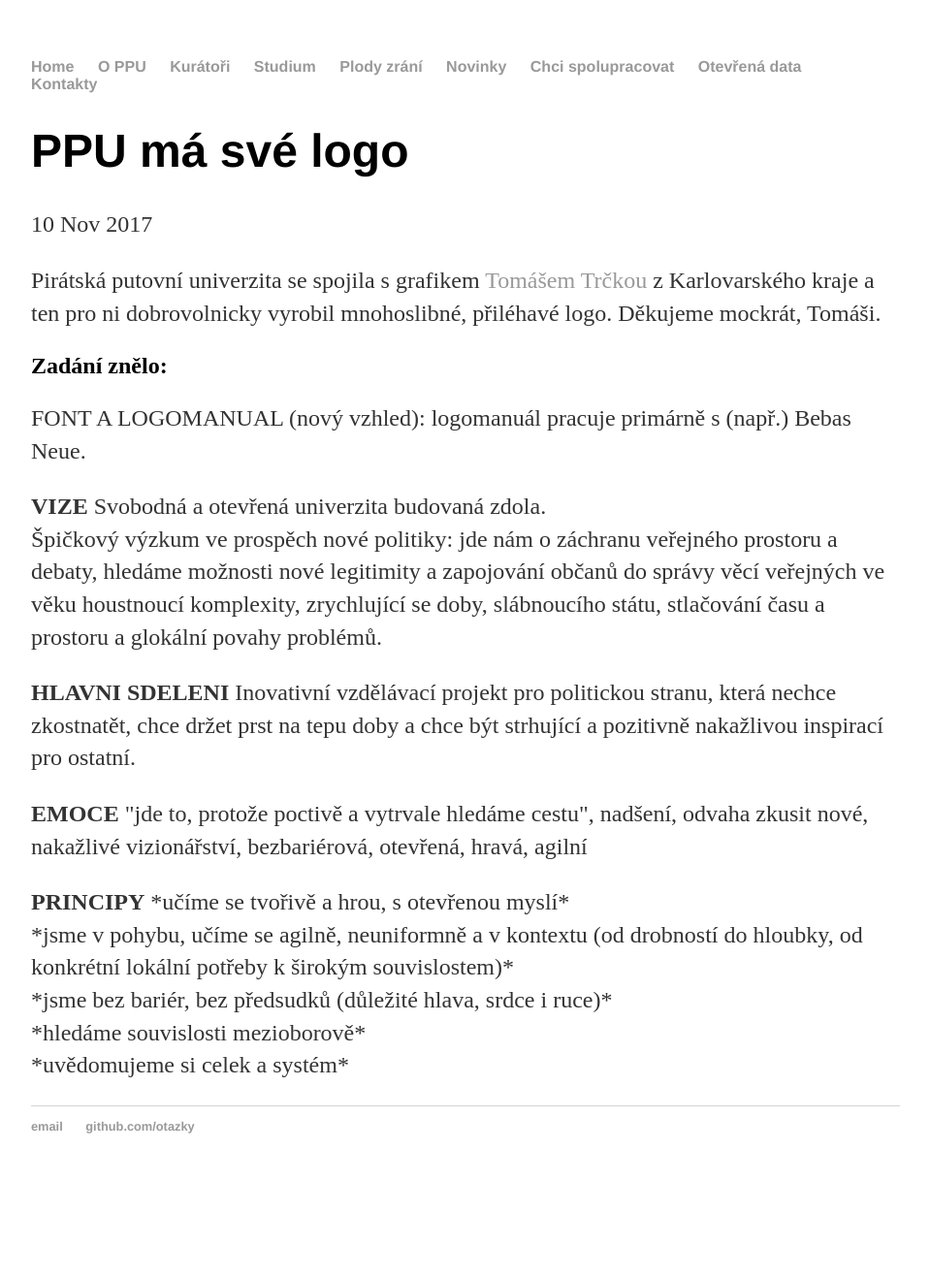
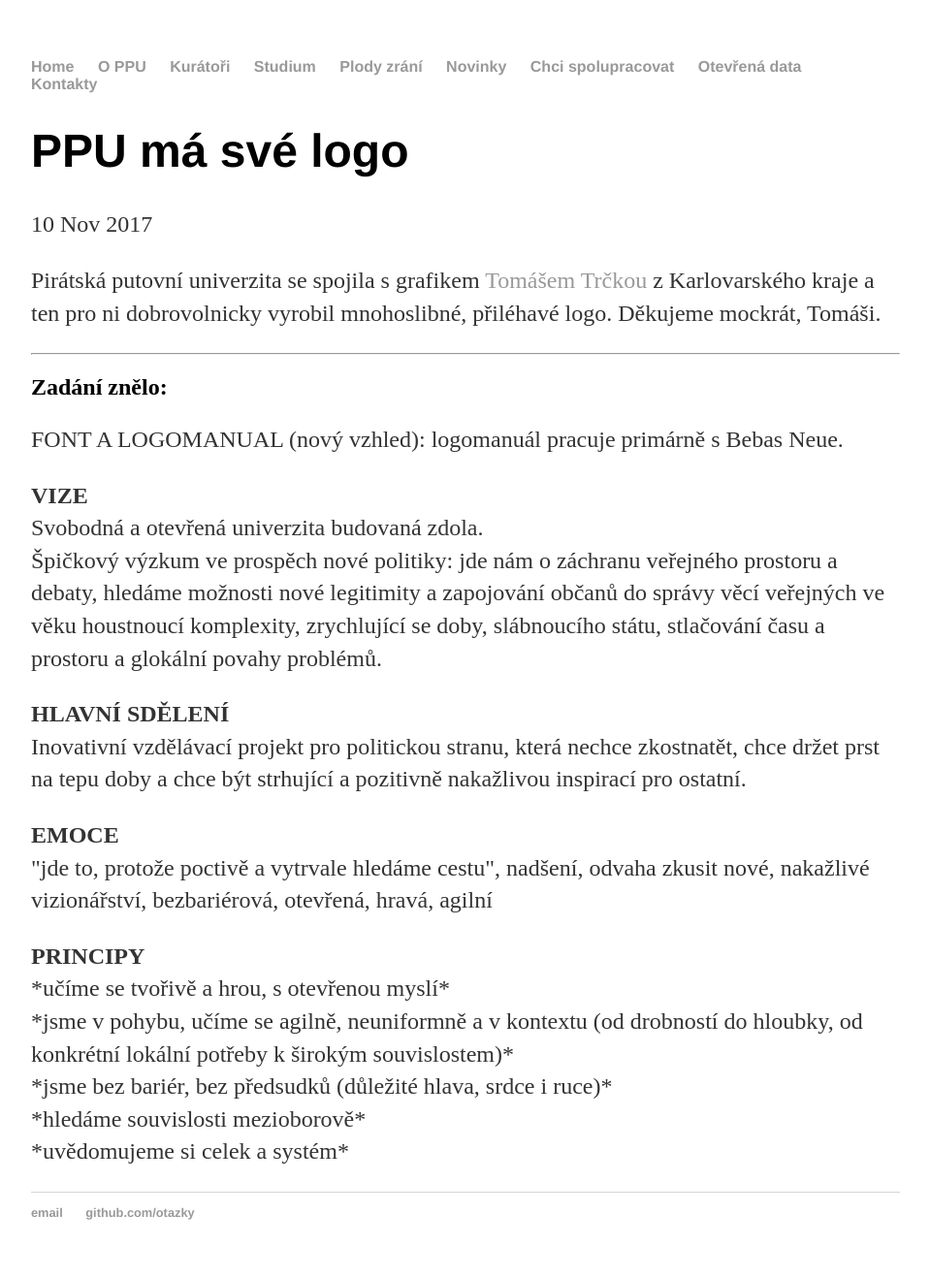
Before and after one commit to otazky/otazky.github.io, a Jekyll site: the page built from _posts/2017-11-10-PPU-ma-sve-logo.md, in a window 1280 px wide. Shown: the whole page at 97% size, without its empty margins (160-1119 px from the left). Built offline with Jekyll 4.4.1, drawn with Linux system fonts in a browser that asks for light colours; before the commit the page ends 1229 px from its top, so only the background shows below that.

Commit message:
Odsazení řádků, horizontální oddělení

```diff
--- a/_posts/2017-11-10-PPU-ma-sve-logo.md
+++ b/_posts/2017-11-10-PPU-ma-sve-logo.md
@@ -6,21 +6,22 @@ date: 2017-11-10
 
 Pirátská putovní univerzita se spojila s grafikem <a href="https://lide.pirati.cz/person/299/">Tomášem Trčkou</a> z Karlovarského kraje a ten pro ni dobrovolnicky vyrobil mnohoslibné, přiléhavé logo. Děkujeme mockrát, Tomáši.
 
+<hr>
 <h2>Zadání znělo:</h2>
 
-<p>FONT A LOGOMANUAL (nový vzhled): logomanuál pracuje primárně s (např.) Bebas Neue. </p>
+<p>FONT A LOGOMANUAL (nový vzhled): logomanuál pracuje primárně s Bebas Neue. </p>
 
-<p><b>VIZE</b>
+<p><b>VIZE</b><br>
 Svobodná a otevřená univerzita budovaná zdola.<br>
 Špičkový výzkum ve prospěch nové politiky: jde nám o záchranu veřejného prostoru a debaty, hledáme možnosti nové legitimity a zapojování občanů do správy věcí veřejných ve věku houstnoucí komplexity, zrychlující se doby, slábnoucího státu, stlačování času a prostoru a glokální povahy problémů.</p>
 
-<p><b>HLAVNI SDELENI</b>
+<p><b>HLAVNÍ SDĚLENÍ</b><br>
 Inovativní vzdělávací projekt pro politickou stranu, která nechce zkostnatět, chce držet prst na tepu doby a chce být strhující a pozitivně nakažlivou inspirací pro ostatní.</p>
 
-<p><b>EMOCE</b>
+<p><b>EMOCE</b><br>
 "jde to, protože poctivě a vytrvale hledáme cestu", nadšení, odvaha zkusit nové, nakažlivé vizionářství, bezbariérová, otevřená, hravá, agilní</p>
 
-<p><b>PRINCIPY</b>
+<p><b>PRINCIPY</b><br>
 *učíme se tvořivě a hrou, s otevřenou myslí* <br>
 *jsme v pohybu, učíme se agilně, neuniformně a v kontextu (od drobností do hloubky, od konkrétní lokální potřeby k širokým souvislostem)*<br>
 *jsme bez bariér, bez předsudků (důležité hlava, srdce i ruce)*<br>
```
